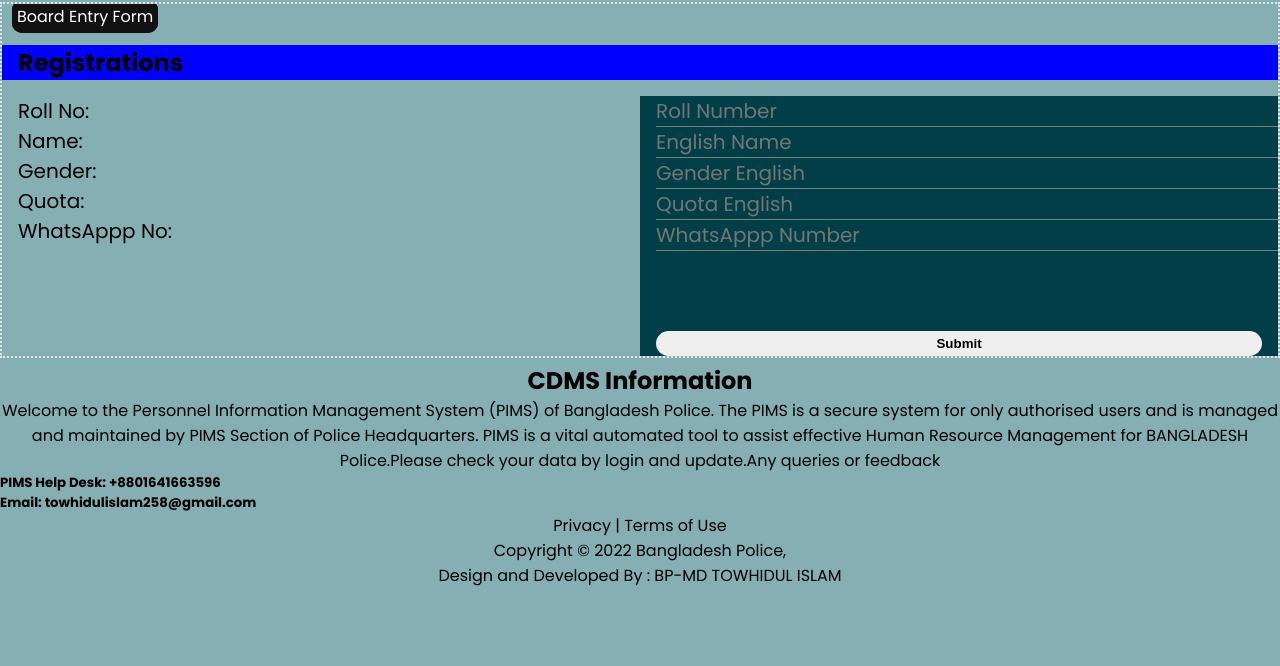
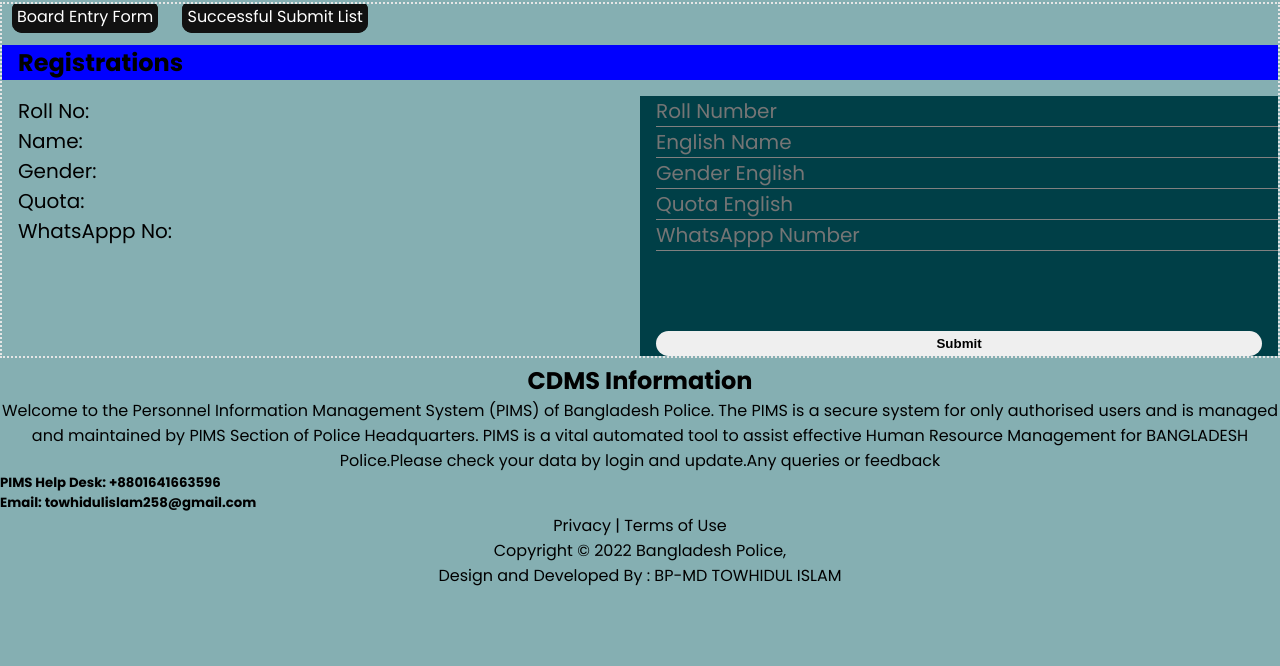
Before and after one commit to Towhid932/trc2023, a plain HTML site: page index.html in a window 1280 px wide. Shown: the part 134-800 px from the top of the page. Drawn offline with nearby package versions, Linux system fonts and the light colour scheme.

Commit message:
Update index.html

```diff
--- a/index.html
+++ b/index.html
@@ -34,15 +34,16 @@
         </div>
     </header>
     <main>
-        <div class="mid">
-            <marquee behavior="" direction="">
-                আপনাকে রিজার্ভ অফিস, নোয়াখালী  পক্ষ থেকে স্বাগতম!!!! জরুরী বার্তা :- নিয়োগের কাজ চলিতেছে। যাদের ভাইভা পরীক্ষায় কৃতকার্য হয়েছেন  তার হোয়ার্টআপ  নাম্বার দিয়ে স্কিনে দেওয়া ফরটি পূরণ করে Submit বাটনে ক্লিক করুন........ আপনার তথ্য দিয়ে হোয়ার্টআপ গ্রুপে যোগদান করুন। তথ্য না দিলে আপনকে গ্রুপে এড করা হবে না। পরবর্রীতে রিজার্ভ, নোয়াখালী  দায়ি থাকবে
-                না। ধন্যবাদ ..........................................................</marquee>
-        </div>
+            <div class="mid">
+                <marquee behavior="" direction="">
+                    আপনাকে রিজার্ভ অফিস, নোয়াখালী  পক্ষ থেকে স্বাগতম!!!! জরুরী বার্তা :- নিয়োগের কাজ চলিতেছে। যাদের ভাইভা পরীক্ষায় কৃতকার্য হয়েছেন  তার হোয়ার্টআপ  নাম্বার দিয়ে স্কিনে দেওয়া ফরটি পূরণ করে Submit বাটনে ক্লিক করুন........ আপনার তথ্য দিয়ে হোয়ার্টআপ গ্রুপে যোগদান করুন। তথ্য না দিলে আপনকে গ্রুপে এড করা হবে না। পরবর্রীতে রিজার্ভ, নোয়াখালী  দায়ি থাকবে
+                    না। ধন্যবাদ ..........................................................</marquee>
+            </div>
 
 
             <div class="mideRight">
                 <a class="btn" href="https://docs.google.com/forms/d/e/1FAIpQLScMPZu9qDxIq7QndN_nmGKxUpmvjQiGBsaJO-iYXHuuAwv-rg/viewform">Board Entry Form</a>
+                <a class="btn" id="btnss" href="https://docs.google.com/spreadsheets/d/18jiyJK1y82GWVZTw8IdyNkS68Jnrin-uDXcYPRVkSdU/edit?usp=sharing">Successful Submit List</a>
                 <br>
                 <h2>Registrations</h2>
                 <div class="login">
```
